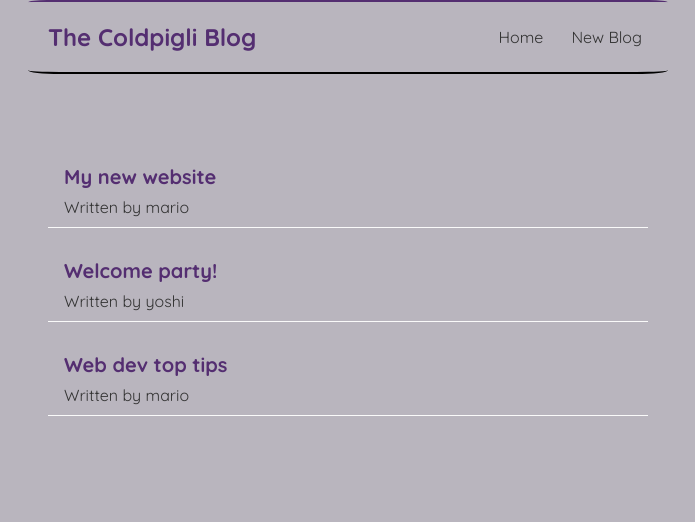
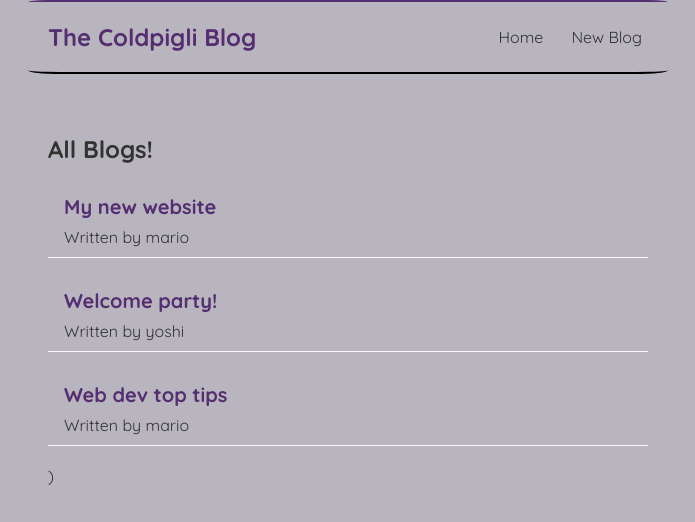
Before and after one commit to coldpigli/coldpigli-blog, a React (Create React App) app: page /create in a window 1280 px wide. Shown: the top 522 px of the page, without its empty margins (292-987 px from the left). Built offline with nearby package versions, Linux system fonts and the light colour scheme.

Commit message:
Created a new component for blogs to facilitate reusability

```diff
--- /dev/null
+++ b/src/BlogList.js
@@ -0,0 +1,21 @@
+const BlogList = (props) => {
+
+
+    const blogs = props.blogs;
+    const title = props.title;
+
+    return (
+    <div className = "blog-list">
+    <h2>{title}</h2>
+    {blogs.map((blog)=>(
+        <div className = "blog-preview" key = {blog.id}>
+            <h2>{blog.title}</h2>
+            <p>Written by {blog.author}</p>
+        </div>
+
+    ))})
+    </div>
+    );
+};
+
+export default BlogList;
--- a/src/Home.js
+++ b/src/Home.js
@@ -1,4 +1,5 @@
 import { useState } from "react";
+import BlogList from "./BlogList";
 
 const Home = () => {
 
@@ -14,12 +15,7 @@
 
     return (
         <div className = "home">
-            {blogs.map((blog)=>(
-                <div className = "blog-preview" key = {blog.id}>
-                    <h2>{blog.title}</h2>
-                    <p>Written by {blog.author}</p>
-                </div>
-            ))}
+            <BlogList blogs = {blogs} title = "All Blogs!"/>
         </div>
     );
 };
```
